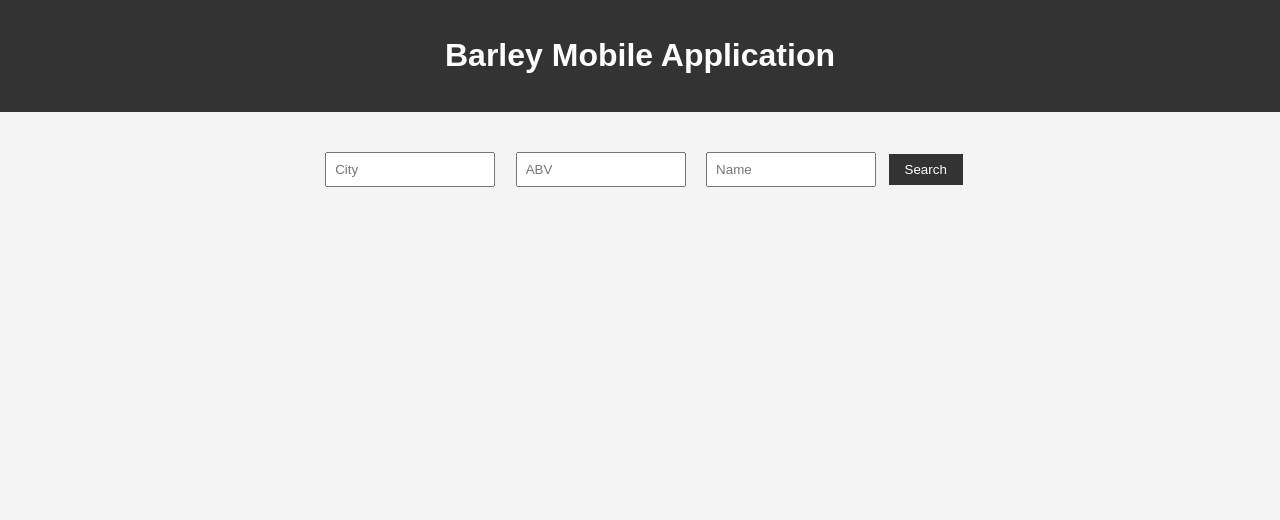
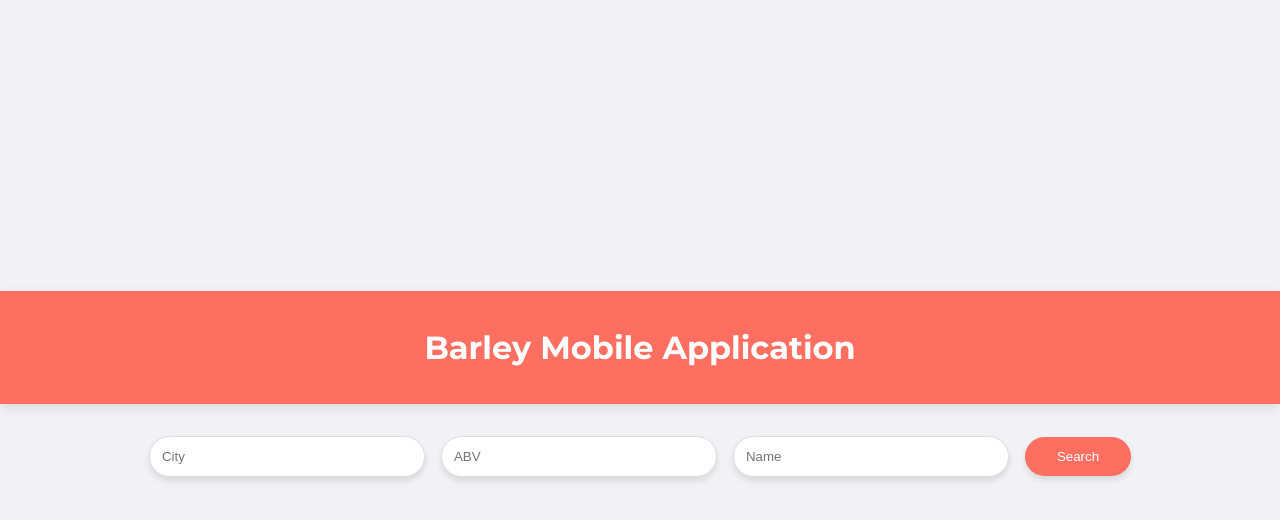
Before and after one commit to ATurner3x/Barley_Mobile, a website: page index.html in a window 1280 px wide. Drawn offline with Linux system fonts and the light colour scheme.

Commit message:
update style.css

```diff
--- a/style.css
+++ b/style.css
@@ -1,39 +1,82 @@
+/* Importing Google Font */
+@import url('https://fonts.googleapis.com/css2?family=Montserrat:wght@400;700&display=swap');
+
 body {
-    font-family: Arial, sans-serif;
+    font-family: 'Montserrat', Arial, sans-serif;
     margin: 0;
     padding: 0;
-    background-color: #f4f4f4;
-    text-align: center;
+    background-color: #f0f2f5;
+    color: #333;
+    display: flex;
+    flex-direction: column;
+    align-items: center;
+    justify-content: center;
+    min-height: 100vh;
 }
 
 header {
-    background-color: #333;
+    background-color: #ff6f61;
     color: #fff;
     padding: 1rem 0;
+    width: 100%;
+    text-align: center;
+    box-shadow: 0 4px 12px rgba(0, 0, 0, 0.1);
 }
 
 .search {
     margin: 2rem 0;
+    display: flex;
+    flex-direction: column;
+    align-items: center;
+    gap: 1rem;
 }
 
 .search input {
-    padding: 0.5rem;
+    padding: 0.75rem;
     margin: 0.5rem;
-    width: 150px;
+    width: 250px;
+    border: 1px solid #ddd;
+    border-radius: 30px;
+    box-shadow: 0 4px 6px rgba(0, 0, 0, 0.1);
+    transition: all 0.3s ease;
+}
+
+.search input:focus {
+    border-color: #ff6f61;
+    outline: none;
+    box-shadow: 0 6px 8px rgba(0, 0, 0, 0.1);
 }
 
 #search-button {
-    padding: 0.5rem 1rem;
-    background-color: #333;
+    padding: 0.75rem 2rem;
+    background-color: #ff6f61;
     color: #fff;
     border: none;
+    border-radius: 30px;
     cursor: pointer;
+    transition: background-color 0.3s ease, box-shadow 0.3s ease;
+    box-shadow: 0 4px 6px rgba(0, 0, 0, 0.1);
 }
 
 #search-button:hover {
-    background-color: #555;
+    background-color: #ff3b2f;
+    box-shadow: 0 6px 8px rgba(0, 0, 0, 0.2);
 }
 
 #results {
     margin-top: 2rem;
+    width: 80%;
+    max-width: 600px;
+    text-align: left;
 }
+
+@media (min-width: 768px) {
+    .search {
+        flex-direction: row;
+        gap: 1rem;
+    }
+
+    .search input {
+        margin: 0;
+    }
+}
```
